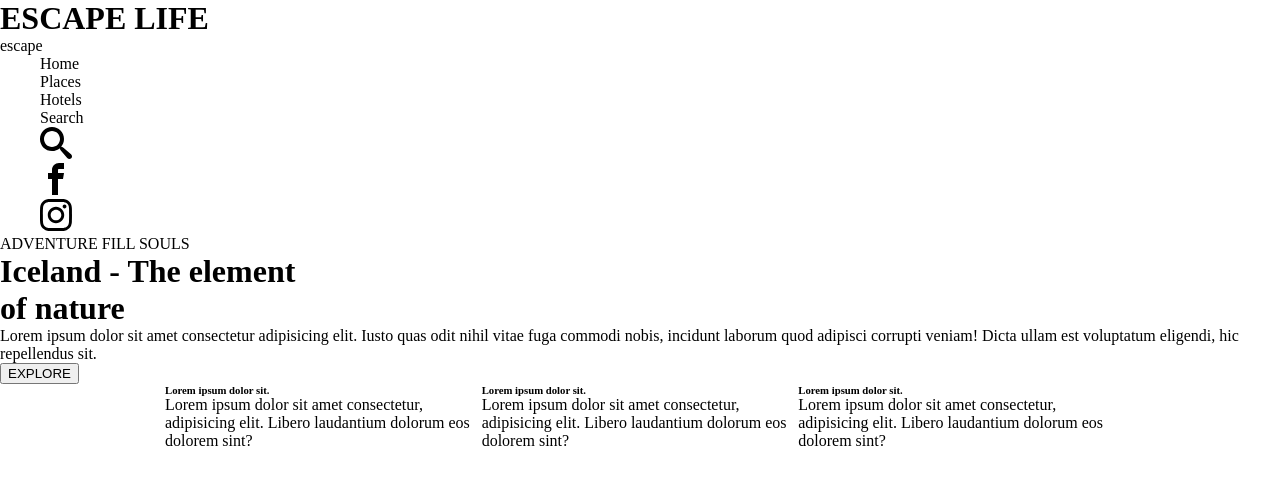
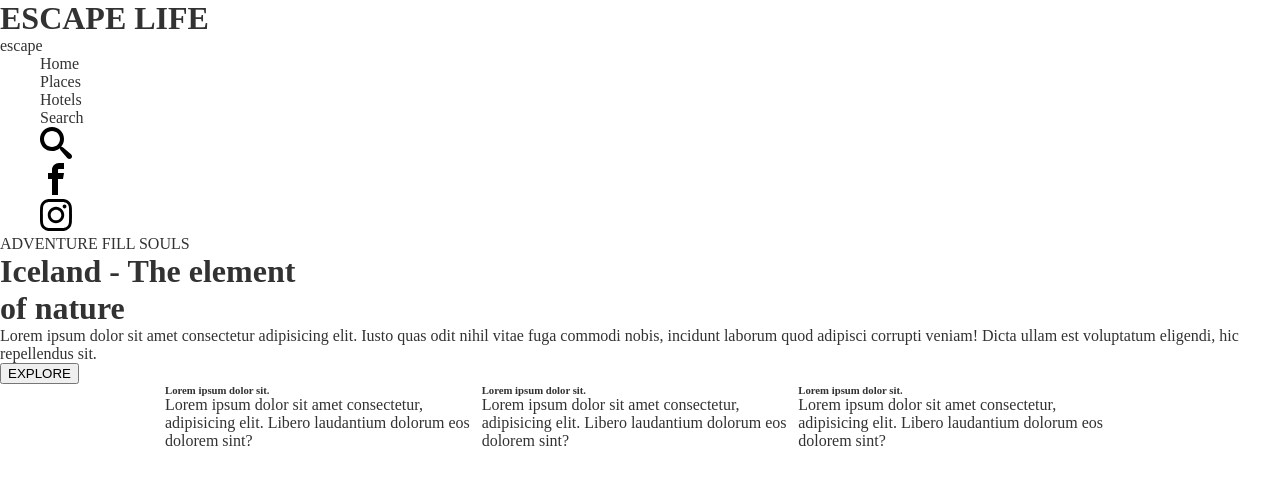
Before and after one commit to Seitek2002/Travel, a plain HTML site: page index.html in a window 1280 px wide. Drawn offline with Linux system fonts and the light colour scheme.

Commit message:
some styles

```diff
--- a/css/base.css
+++ b/css/base.css
@@ -1,6 +1,8 @@
 body{
     margin: 0;
     padding: 0;
+    color: #323232;
+    font-family: "Poppins";
 }
 .container{
     max-width: 950px;
--- a/css/index.css
+++ b/css/index.css
@@ -1,5 +1,6 @@
 @import './base.css';
 @import './components/header.css';
+
 .row{
     display: flex;
     flex-wrap: wrap;
```
